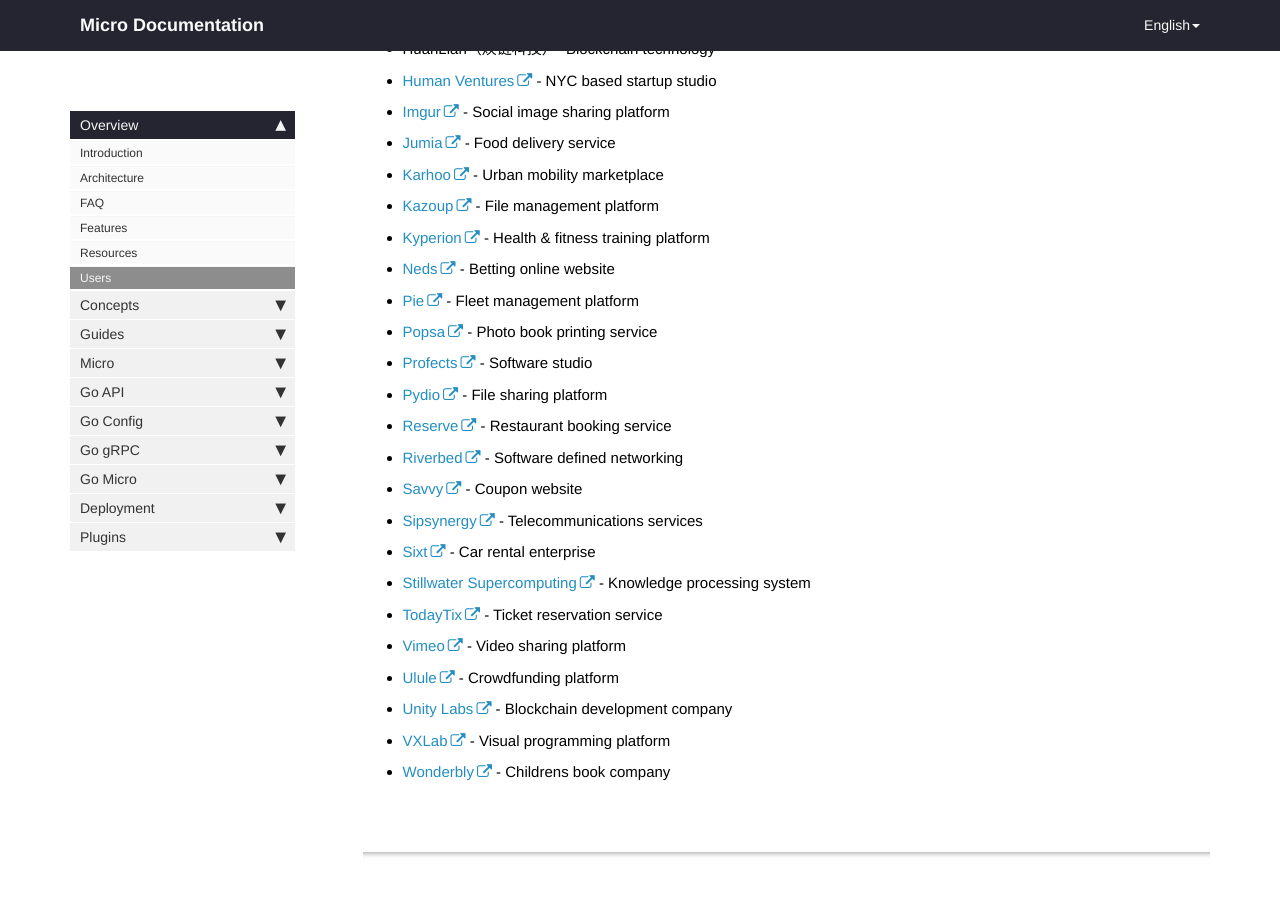
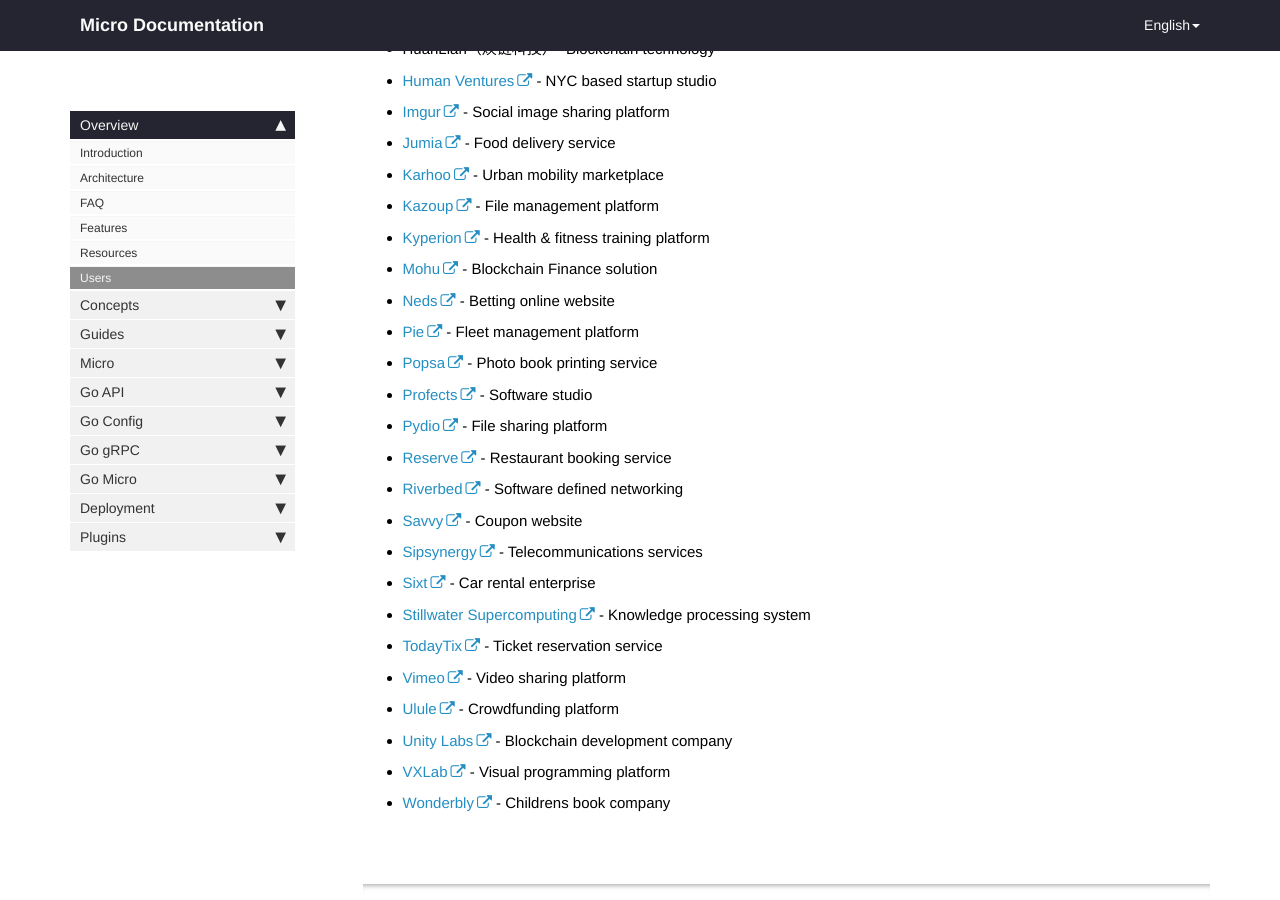
Before and after one commit to vonhraban/docs-1, a Jekyll site: the page built from pages/users.md, in a window 1280 px wide and 900 px high, scrolled down 628 px. Built offline with Jekyll 4.4.1, drawn with Linux system fonts in a browser that asks for light colours; nearby versions of some CDN libraries; comment, search, counter and statistics services are not loaded.

Commit message:
add user info

```diff
--- a/pages/users.md
+++ b/pages/users.md
@@ -29,6 +29,7 @@ If you're using Micro, feel free to add your company
 - [Karhoo](https://karhoo.com/) - Urban mobility marketplace
 - [Kazoup](http://www.kazoup.com) - File management platform
 - [Kyperion](https://kyperion.com) - Health & fitness training platform
+- [Mohu](https://www.mohukeji.com/) - Blockchain Finance solution
 - [Neds](https://www.neds.com.au/) - Betting online website
 - [Pie](http://pie.io/) - Fleet management platform
 - [Popsa](https://popsa.com/) - Photo book printing service
```
